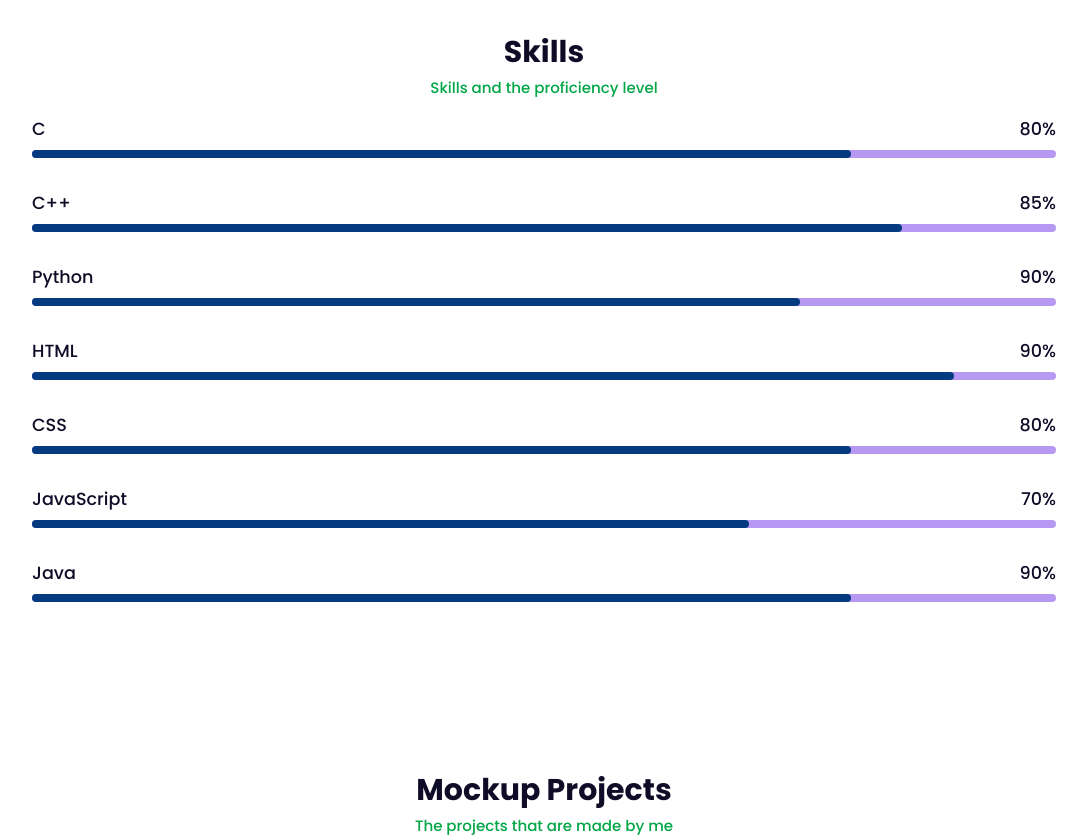
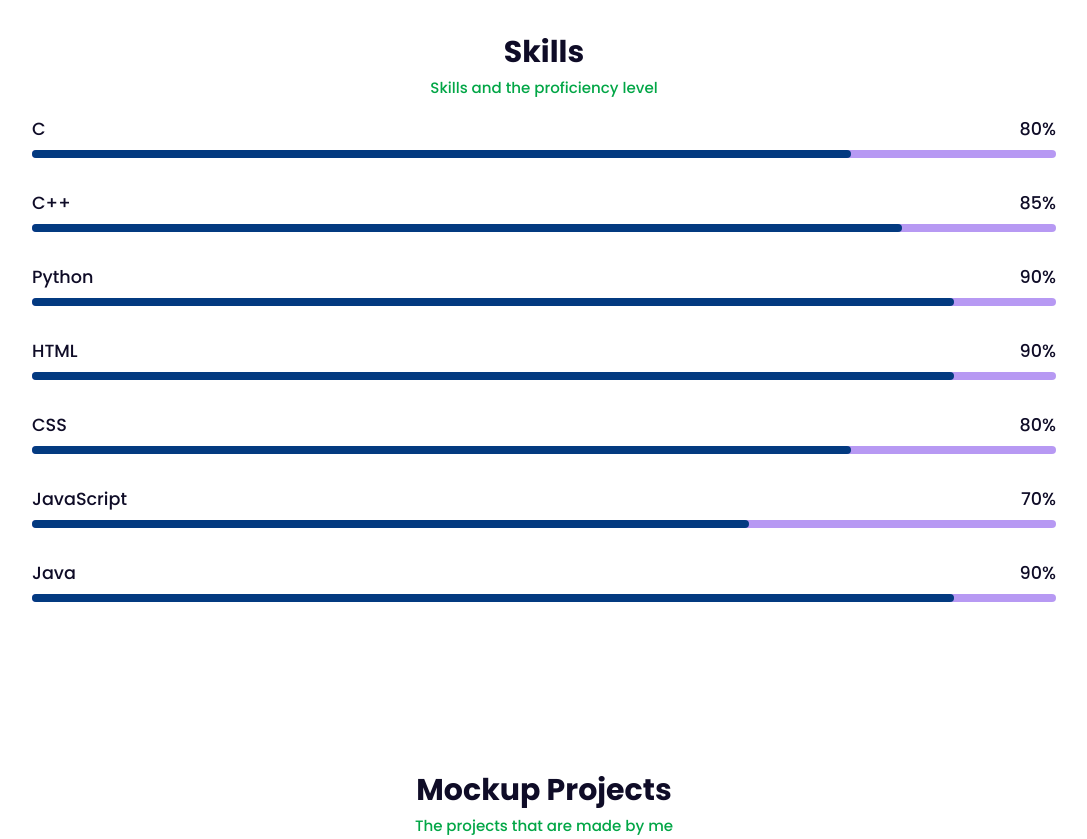
Before and after one commit to Mindslayer001/portfolio.github.io, a plain HTML site: page index.html in a window 1280 px wide. Shown: the part 1272-2111 px from the top of the page, without its empty margins (96-1183 px from the left). Drawn offline with nearby package versions, Linux system fonts and the light colour scheme; a web font is replaced by a local one.

Commit message:
Update style2.css

```diff
--- a/style2.css
+++ b/style2.css
@@ -262,7 +262,7 @@ span {
   width: 85%;
 }
 .python-bar {
-  width: 75%;
+  width: 90%;
 }
 .html-bar {
   width: 90%;
@@ -276,7 +276,7 @@ span {
 }
 
 .java-bar {
-  width: 80%;
+  width: 90%;
 }
 
 .services-content {
@@ -589,8 +589,3 @@ h2 {
   color: var(--text-color);
   font:var(--p-font);
 }
-
-
-#sp{
-  marging-top:5px;
-}
```
